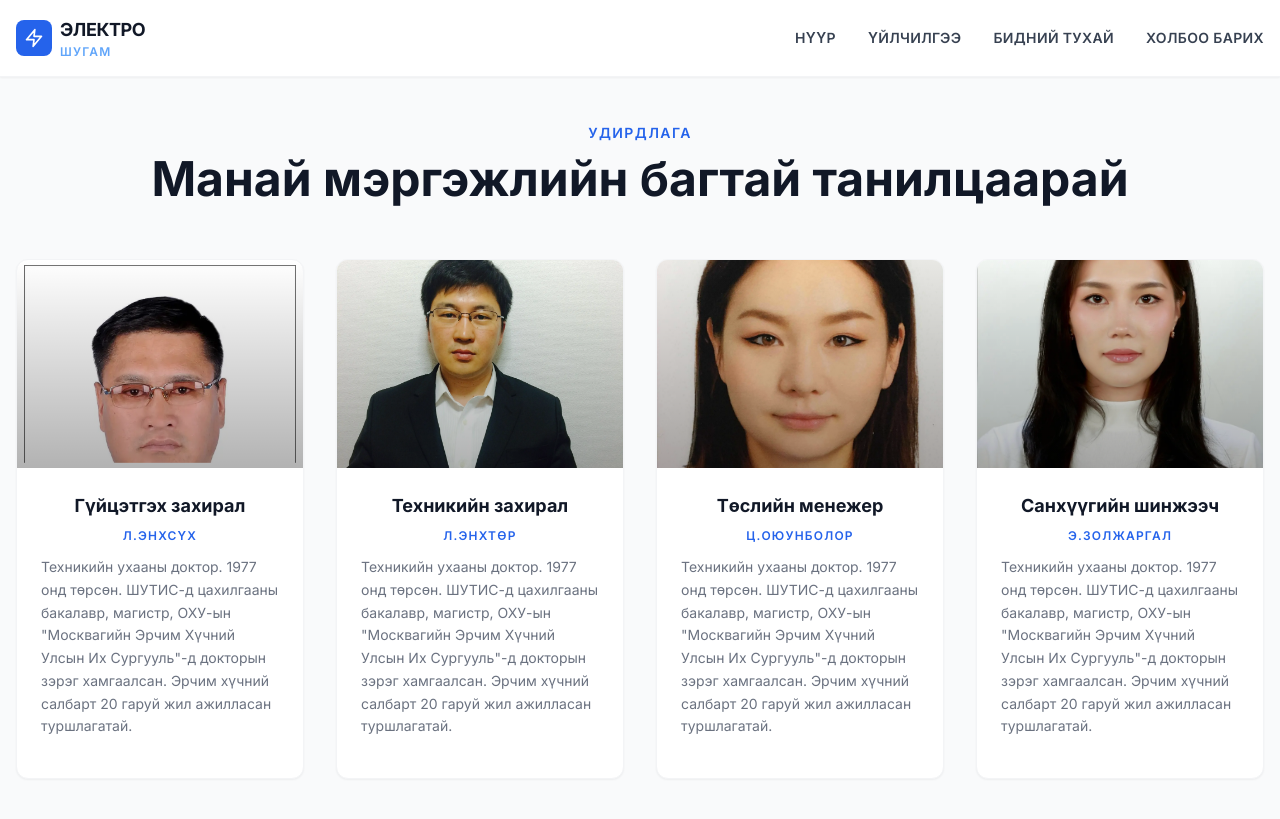
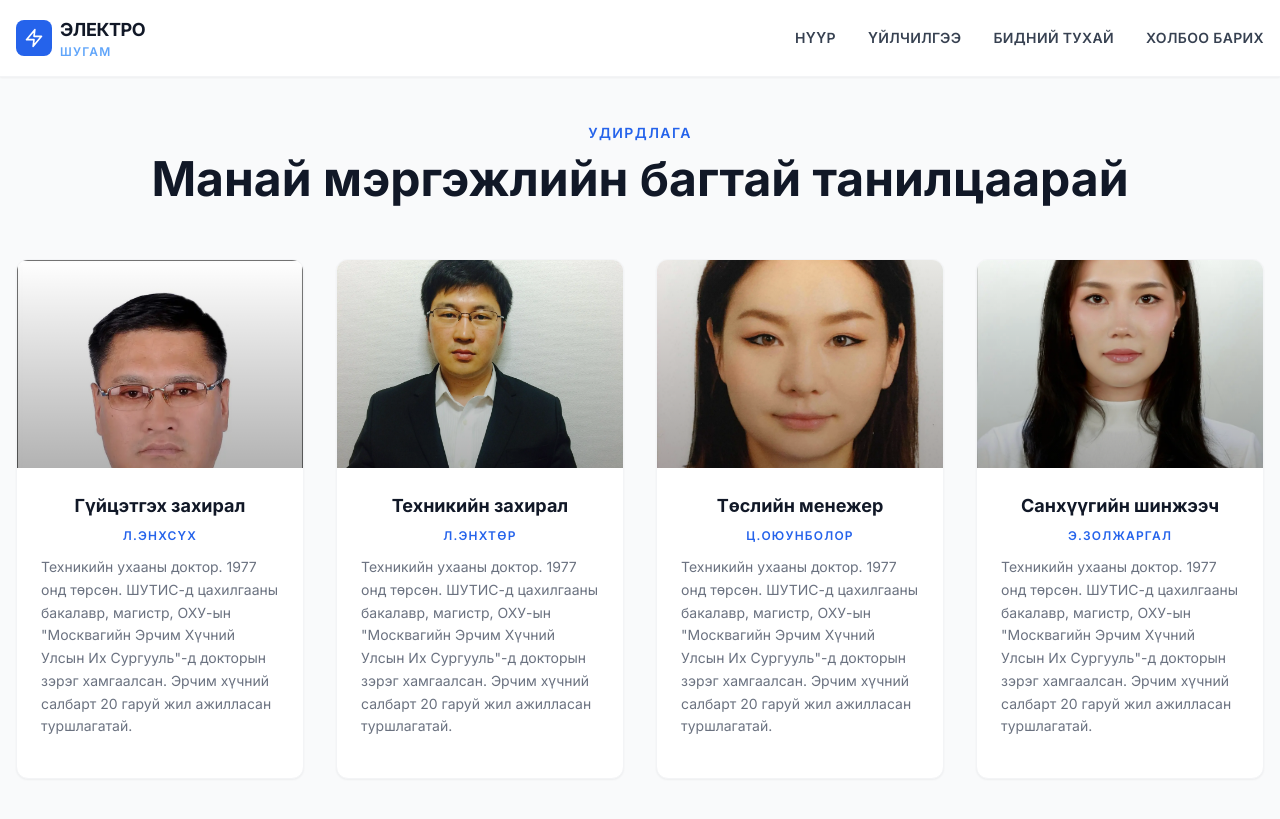
Before and after one commit to electroshugam/electroshugam_web_new, a Jekyll site: the page built from index.html, in a window 1280 px wide and 900 px high, scrolled down 3228 px. Shown: the top 819 px of the window. Built offline with Jekyll 4.4.1, drawn with Linux system fonts in a browser that asks for light colours; nearby versions of some CDN libraries.

Commit message:
fig update

```diff
--- a/index.html
+++ b/index.html
@@ -215,7 +215,7 @@
       <!-- Service 1 -->
       <div class="service-card group bg-white rounded-xl overflow-hidden shadow-sm hover:shadow-xl transition-all duration-300 border border-gray-100 hover:border-blue-100">
         <div class="relative h-52 overflow-hidden">
-          <img src="{{ '/media/enkhsukh.webp' | relative_url }}" alt="Гүйцэтгэх захирал" class="service-image w-full h-full object-cover object-top scale-95">
+          <img src="{{ '/media/enkhsukh.webp' | relative_url }}" alt="Гүйцэтгэх захирал" class="service-image w-full h-full object-cover object-top scale-85">
           <div class="absolute inset-0 bg-gradient-to-t from-black/30 to-transparent"></div>
         </div>
         <div class="p-6">
```
